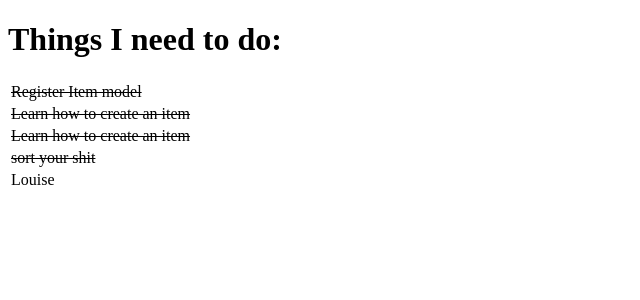
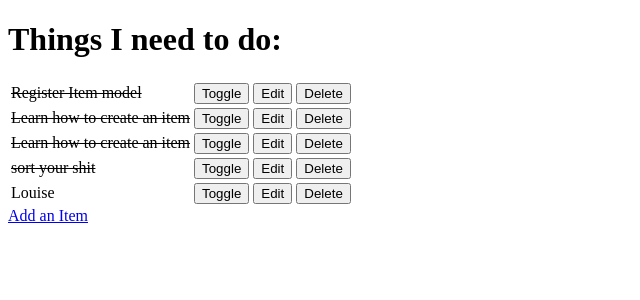
Before and after one commit to Louibens/hello-django, a Django app: page / in a window 1280 px wide. Shown: the top 300 px of the page, without its empty margins (0-640 px from the left). Run offline with Django 3.2, Linux system fonts and the light colour scheme; data comes from the database, SQL or seed files in the repository; both versions use the stored data as it was after the commit.

Commit message:
Add edit, toggle and delete buttons and functions

```diff
--- a/django_todo/urls.py
+++ b/django_todo/urls.py
@@ -15,9 +15,13 @@ Including another URLconf
 """
 from django.contrib import admin
 from django.urls import path
-from todo.views import get_todo_list
+from todo import views
 
 urlpatterns = [
     path('admin/', admin.site.urls),
-    path('', get_todo_list, name="get_todo_list")
+    path('', views.get_todo_list, name="get_todo_list"),
+    path('add', views.add_item, name="add"),
+    path('edit/<item_id>', views.edit_item, name="edit"),
+    path('toggle/<item_id>', views.toggle_item, name="toggle"),
+    path('delete/<item_id>', views.delete_item, name="delete")
 ]
--- a/todo/templates/todo/todo_list.html
+++ b/todo/templates/todo/todo_list.html
@@ -15,10 +15,26 @@
         {% else %}
             <td>{{ item.name }}</td>
         {% endif %}
+        <td>
+            <a href="/toggle/{{ item.id }}">
+                <button>Toggle</button>
+            </a>
+        </td>
+        <td>
+            <a href="/edit/{{ item.id }}">
+                <button>Edit</button>
+            </a>
+        </td>
+        <td>
+            <a href="/delete/{{ item.id }}">
+                <button>Delete</button>
+            </a>
+        </td>
     </tr>
     {% empty %}
     <tr><td>You have nothing to do.</td></tr>
     {% endfor %}
     </table>
+    <a href="/add">Add an Item</a>
 </body>
 </html>
--- a/todo/views.py
+++ b/todo/views.py
@@ -1,5 +1,6 @@
-from django.shortcuts import render
+from django.shortcuts import render, redirect, get_object_or_404
 from .models import Item
+from .forms import ItemForm
 
 
 # Create your views here.
@@ -9,3 +10,44 @@ def get_todo_list(request):
         'items': items
     }
     return render(request, 'todo/todo_list.html', context)
+
+
+# Create your views here.
+def add_item(request):
+    if request.method == "POST":
+        form = ItemForm(request.POST)
+        if form.is_valid():
+            form.save()
+            return redirect('get_todo_list')
+    form = ItemForm()
+    context = {
+        'form': form
+    }
+    return render(request, 'todo/add_item.html', context)
+
+
+def edit_item(request, item_id):
+    item = get_object_or_404(Item, id=item_id)
+    if request.method == "POST":
+        form = ItemForm(request.POST, instance=item)
+        if form.is_valid():
+            form.save()
+            return redirect('get_todo_list')
+    form = ItemForm(instance=item)
+    context = {
+        'form': form
+    }
+    return render(request, 'todo/edit_item.html', context)
+
+
+def toggle_item(request, item_id):
+    item = get_object_or_404(Item, id=item_id)
+    item.done = not item.done
+    item.save()
+    return redirect('get_todo_list')
+
+
+def delete_item(request, item_id):
+    item = get_object_or_404(Item, id=item_id)
+    item.delete()
+    return redirect('get_todo_list')
```
Also changed, not shown: todo/forms.py (added, +8 -0 lines), todo/templates/todo/add_item.html (added, +20 -0 lines), todo/templates/todo/edit_item.html (added, +20 -0 lines), db.sqlite3.
